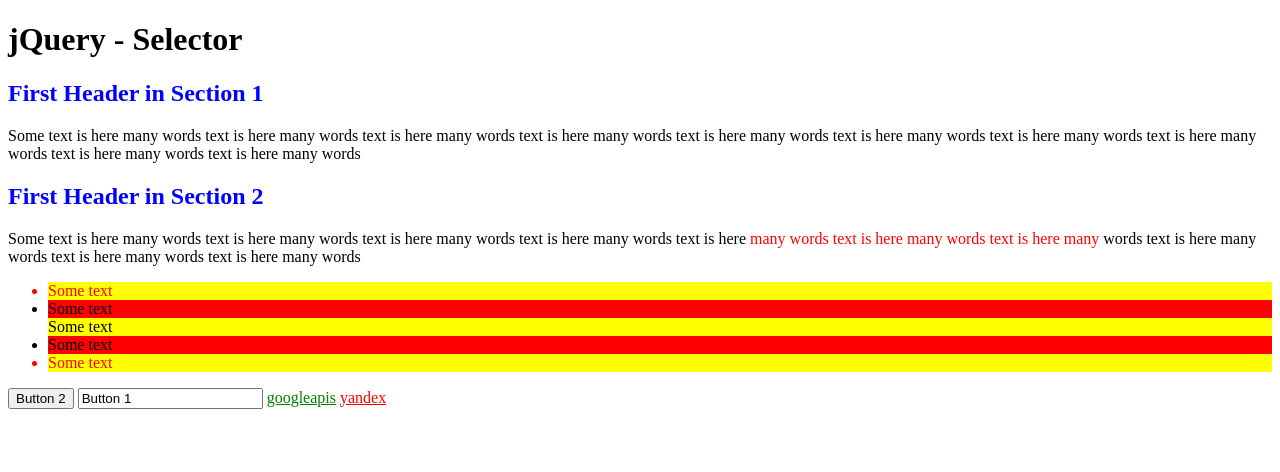
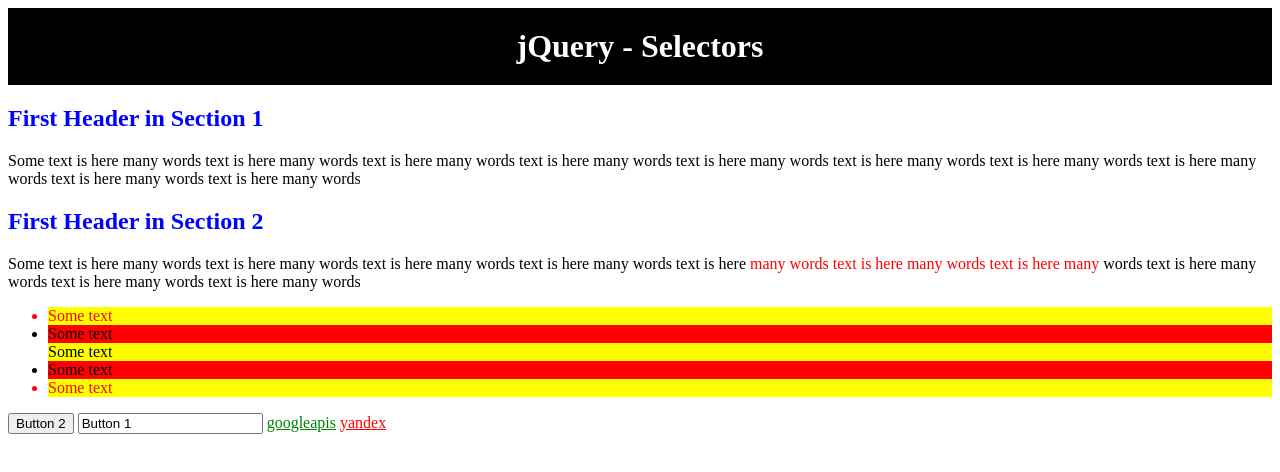
Before and after one commit to aroundthailand/jquery, a plain HTML site: page index.html in a window 1280 px wide. Drawn offline with nearby package versions, Linux system fonts and the light colour scheme.

Commit message:
Add some css to the h1 for page looks nicer

```diff
--- a/index.html
+++ b/index.html
@@ -10,12 +10,22 @@
         -moz-box-sizing: border-box;
              box-sizing: border-box;
       }
+
+      .header__main-header {
+        padding: 20px;
+        margin: 0;
+        text-align:center;
+        color: #fff;
+        background: #000;
+
+      }
+
     </style>
   </head>
   <body>
 
     <header>
-        <h1>jQuery - Selector</h1>
+        <h1 class="header__main-header">jQuery - Selectors</h1>
     </header>
 
     <section class="section" id="section-1">
```
